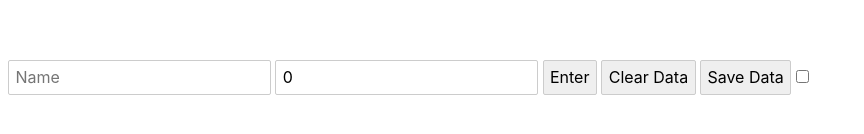
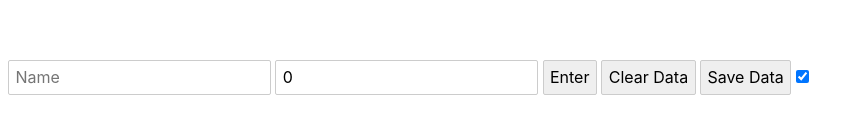
Before and after one commit to JackyChanzijian/svelte-grapher, a Svelte app: page / in a window 1280 px wide. Shown: the part 428-562 px from the top of the page, without its empty margins (0-864 px from the left). Built offline with nearby package versions, Linux system fonts and the light colour scheme.

Commit message:
feat: :sparkles: Checkbox checked on default
BUG fixed: checkbox bind:checked instead of bind:value

```diff
--- a/src/App.svelte
+++ b/src/App.svelte
@@ -9,9 +9,9 @@ import { onMount } from "svelte";
 	let dataValue = 0;
 	let dataName = "";
 
-	let isAutoSave = false;
+	let isAutoSave = true;
 
-	$: console.table(datas);
+	$: console.log(isAutoSave);
 	// Autosave if the check box is checked and datas changed
 	$: if (isAutoSave) {
 		datas;
@@ -55,7 +55,7 @@ import { onMount } from "svelte";
 		<input type="button" value="Enter" on:click={addData}>
 		<input type="button" value="Clear Data" on:click={clearDatas}>
 		<input type="button" value="Save Data" on:click={saveDatas}>
-		<input type="checkbox" name="Auto Save" bind:value={isAutoSave}>
+		<input type="checkbox" name="Auto Save" bind:checked={isAutoSave}>
 	</form>
 </main>
 
```
